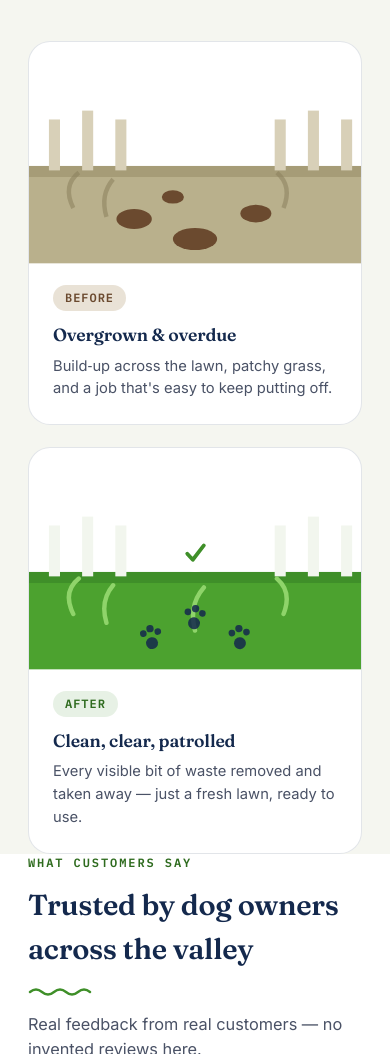
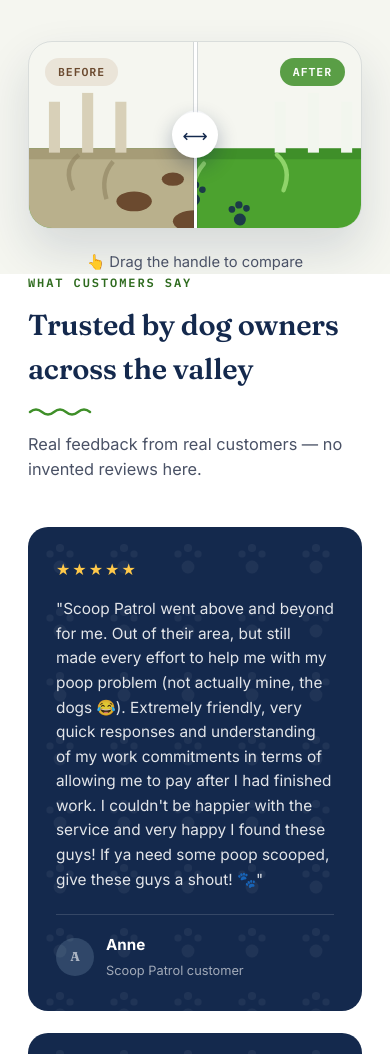
Before and after one commit to maul2491/scoop-patrol-website, a plain HTML site: page index.html in a window 390 px wide. Shown: the part 2862-3916 px from the top of the page. Drawn offline with Linux system fonts and the light colour scheme.

Commit message:
Add reviews, real contact details, and a drag-to-reveal before/after slider
- Add testimonials section with Anne and Laura's real reviews
- Replace placeholder WhatsApp/email with real phone number (07760 541636)
- Swap the two-box before/after comparison for an interactive drag slider
- Fix mobile header showing the Message Us pill behind the burger menu

```diff
--- a/index.html
+++ b/index.html
@@ -234,23 +234,40 @@
   .section-head p{margin-top:16px;color:#4a5266;font-size:1.02rem;}
   section.pad{padding:88px 0;overflow:hidden;}
 
-  /* ---------- before/after comparison ---------- */
-  .compare-grid{display:grid;grid-template-columns:1fr;gap:22px;}
-  @media(min-width:760px){.compare-grid{grid-template-columns:1fr 1fr;}}
-  .compare-card{
-    background:var(--paper);border:1px solid var(--line);border-radius:22px;
-    overflow:hidden;
+  /* ---------- before/after drag-to-reveal slider ---------- */
+  .compare-slider{
+    position:relative;width:100%;aspect-ratio:16/9;max-width:820px;margin:0 auto;
+    border-radius:24px;overflow:hidden;border:1px solid var(--line);
+    box-shadow:0 22px 48px rgba(20,41,77,0.14);
+    touch-action:pan-y;cursor:ew-resize;
+    -webkit-user-select:none;user-select:none;
   }
-  .compare-card .art{width:100%;display:block;aspect-ratio:3/2;}
-  .compare-card .cap{padding:20px 24px 24px;}
-  .compare-tag{
-    display:inline-block;font-family:'IBM Plex Mono',monospace;font-weight:600;font-size:0.75rem;
-    letter-spacing:0.08em;text-transform:uppercase;padding:4px 12px;border-radius:999px;margin-bottom:10px;
+  .compare-layer{position:absolute;inset:0;}
+  .compare-layer svg,.compare-layer img{width:100%;height:100%;display:block;object-fit:cover;-webkit-user-drag:none;}
+  .compare-layer.before-layer{clip-path:inset(0 50% 0 0);}
+  .compare-tag-float{
+    position:absolute;top:16px;z-index:4;
+    font-family:'IBM Plex Mono',monospace;font-weight:600;font-size:0.72rem;
+    letter-spacing:0.08em;text-transform:uppercase;padding:5px 13px;border-radius:999px;
+    pointer-events:none;
   }
-  .compare-tag.before{background:#E9E2D6;color:#6B4A2F;}
-  .compare-tag.after{background:rgba(63,143,41,0.12);color:var(--green-deep);}
-  .compare-card h3{font-size:1.1rem;color:var(--navy);margin-bottom:6px;}
-  .compare-card p{margin:0;color:#4a5266;font-size:0.92rem;}
+  .compare-tag-float.before-tag{left:16px;background:rgba(233,226,214,0.92);color:#6B4A2F;}
+  .compare-tag-float.after-tag{right:16px;background:rgba(63,143,41,0.85);color:#fff;}
+  .compare-handle{
+    position:absolute;top:0;bottom:0;left:50%;width:0;z-index:3;
+  }
+  .compare-handle::before{
+    content:"";position:absolute;top:0;bottom:0;left:-1.5px;width:3px;
+    background:#fff;box-shadow:0 0 0 1px rgba(20,41,77,0.15);
+  }
+  .compare-handle-btn{
+    position:absolute;top:50%;left:50%;transform:translate(-50%,-50%);
+    width:46px;height:46px;border-radius:50%;background:#fff;
+    box-shadow:0 8px 20px rgba(20,41,77,0.32);
+    display:flex;align-items:center;justify-content:center;
+    font-size:1.1rem;color:var(--navy);cursor:ew-resize;
+  }
+  .compare-cap{max-width:640px;margin:22px auto 0;text-align:center;color:#4a5266;font-size:0.92rem;}
 
   /* ---------- how it works ---------- */
   .steps{display:grid;grid-template-columns:1fr;gap:26px;}
@@ -578,39 +595,9 @@
       <svg class="squiggle" viewBox="0 0 72 10" width="72" height="10" aria-hidden="true"><path d="M2 6 Q8 1 14 6 T26 6 T38 6 T50 6 T62 6" fill="none" stroke="#3F8F29" stroke-width="2.4" stroke-linecap="round"/></svg>
       <p>Same garden, same fence — the only thing missing after we've been is the mess.</p>
     </div>
-    <div class="compare-grid reveal-group">
-      <div class="compare-card">
-        <svg class="art" viewBox="0 0 300 200" xmlns="http://www.w3.org/2000/svg" preserveAspectRatio="xMidYMid slice" role="img" aria-label="Illustration of an overgrown garden with pet waste scattered across the lawn">
-          <rect x="0" y="120" width="300" height="80" fill="#B9B08C"/>
-          <rect x="0" y="112" width="300" height="10" fill="#A69C77"/>
-          <g fill="#D8D0B8">
-            <rect x="18" y="70" width="10" height="46"/>
-            <rect x="48" y="62" width="10" height="54"/>
-            <rect x="78" y="70" width="10" height="46"/>
-            <rect x="222" y="70" width="10" height="46"/>
-            <rect x="252" y="62" width="10" height="54"/>
-            <rect x="282" y="70" width="10" height="46"/>
-          </g>
-          <g fill="#8a7f5c" opacity="0.55">
-            <path d="M40 150 Q30 130 45 118" stroke="#8a7f5c" stroke-width="4" fill="none"/>
-            <path d="M70 158 Q64 138 76 124" stroke="#8a7f5c" stroke-width="4" fill="none"/>
-            <path d="M230 150 Q238 130 224 118" stroke="#8a7f5c" stroke-width="4" fill="none"/>
-          </g>
-          <g fill="#6B4A2F">
-            <ellipse cx="95" cy="160" rx="16" ry="9"/>
-            <ellipse cx="150" cy="178" rx="20" ry="10"/>
-            <ellipse cx="205" cy="155" rx="14" ry="8"/>
-            <ellipse cx="130" cy="140" rx="10" ry="6"/>
-          </g>
-        </svg>
-        <div class="cap">
-          <span class="compare-tag before">Before</span>
-          <h3>Overgrown &amp; overdue</h3>
-          <p>Build‑up across the lawn, patchy grass, and a job that's easy to keep putting off.</p>
-        </div>
-      </div>
-      <div class="compare-card">
-        <svg class="art" viewBox="0 0 300 200" xmlns="http://www.w3.org/2000/svg" preserveAspectRatio="xMidYMid slice" role="img" aria-label="Illustration of the same garden after a clean, tidy with a paw print trail and a checkmark">
+    <div class="compare-slider reveal" id="compareSlider">
+      <div class="compare-layer after-layer">
+        <svg viewBox="0 0 300 200" xmlns="http://www.w3.org/2000/svg" preserveAspectRatio="xMidYMid slice" role="img" aria-label="Photo of the garden after a Scoop Patrol clean">
           <rect x="0" y="120" width="300" height="80" fill="#4CA22F"/>
           <rect x="0" y="112" width="300" height="10" fill="#3F8F29"/>
           <g fill="#F2F6EE">
@@ -637,13 +624,39 @@
             <path d="M-7 0.5 L-2 6 L8 -7" stroke="#3F8F29" stroke-width="3.4" fill="none" stroke-linecap="round" stroke-linejoin="round"/>
           </g>
         </svg>
-        <div class="cap">
-          <span class="compare-tag after">After</span>
-          <h3>Clean, clear, patrolled</h3>
-          <p>Every visible bit of waste removed and taken away — just a fresh lawn, ready to use.</p>
-        </div>
+      </div>
+      <div class="compare-layer before-layer" id="beforeLayer">
+        <svg viewBox="0 0 300 200" xmlns="http://www.w3.org/2000/svg" preserveAspectRatio="xMidYMid slice" role="img" aria-label="Photo of the garden before a Scoop Patrol clean, with waste scattered across the lawn">
+          <rect x="0" y="120" width="300" height="80" fill="#B9B08C"/>
+          <rect x="0" y="112" width="300" height="10" fill="#A69C77"/>
+          <g fill="#D8D0B8">
+            <rect x="18" y="70" width="10" height="46"/>
+            <rect x="48" y="62" width="10" height="54"/>
+            <rect x="78" y="70" width="10" height="46"/>
+            <rect x="222" y="70" width="10" height="46"/>
+            <rect x="252" y="62" width="10" height="54"/>
+            <rect x="282" y="70" width="10" height="46"/>
+          </g>
+          <g fill="#8a7f5c" opacity="0.55">
+            <path d="M40 150 Q30 130 45 118" stroke="#8a7f5c" stroke-width="4" fill="none"/>
+            <path d="M70 158 Q64 138 76 124" stroke="#8a7f5c" stroke-width="4" fill="none"/>
+            <path d="M230 150 Q238 130 224 118" stroke="#8a7f5c" stroke-width="4" fill="none"/>
+          </g>
+          <g fill="#6B4A2F">
+            <ellipse cx="95" cy="160" rx="16" ry="9"/>
+            <ellipse cx="150" cy="178" rx="20" ry="10"/>
+            <ellipse cx="205" cy="155" rx="14" ry="8"/>
+            <ellipse cx="130" cy="140" rx="10" ry="6"/>
+          </g>
+        </svg>
+      </div>
+      <span class="compare-tag-float before-tag">Before</span>
+      <span class="compare-tag-float after-tag">After</span>
+      <div class="compare-handle" id="compareHandle">
+        <div class="compare-handle-btn" id="compareHandleBtn" tabindex="0" role="slider" aria-label="Drag to compare before and after" aria-valuenow="50" aria-valuemin="0" aria-valuemax="100">⟷</div>
       </div>
     </div>
+    <p class="compare-cap reveal">👆 Drag the handle to compare</p>
   </div>
 </section>
 
@@ -874,6 +887,52 @@
     document.getElementById('mmenu').classList.remove('open');
   }));
 
+  // before/after drag-to-reveal slider
+  (function(){
+    const slider = document.getElementById('compareSlider');
+    const beforeLayer = document.getElementById('beforeLayer');
+    const handle = document.getElementById('compareHandle');
+    const handleBtn = document.getElementById('compareHandleBtn');
+    if(!slider || !beforeLayer || !handle || !handleBtn) return;
+
+    function setPct(pct){
+      pct = Math.min(100, Math.max(0, pct));
+      beforeLayer.style.clipPath = `inset(0 ${100 - pct}% 0 0)`;
+      handle.style.left = pct + '%';
+      handleBtn.setAttribute('aria-valuenow', Math.round(pct));
+    }
+
+    function pctFromClientX(clientX){
+      const rect = slider.getBoundingClientRect();
+      return ((clientX - rect.left) / rect.width) * 100;
+    }
+
+    let dragging = false;
+    function onPointerMove(e){
+      if(!dragging) return;
+      setPct(pctFromClientX(e.clientX));
+    }
+    function stopDrag(){
+      dragging = false;
+      window.removeEventListener('pointermove', onPointerMove);
+      window.removeEventListener('pointerup', stopDrag);
+    }
+    function startDrag(e){
+      dragging = true;
+      setPct(pctFromClientX(e.clientX));
+      window.addEventListener('pointermove', onPointerMove);
+      window.addEventListener('pointerup', stopDrag);
+      e.preventDefault();
+    }
+    slider.addEventListener('pointerdown', startDrag);
+    handleBtn.addEventListener('keydown', (e)=>{
+      const current = parseFloat(handleBtn.getAttribute('aria-valuenow')) || 50;
+      if(e.key === 'ArrowLeft'){ setPct(current - 5); e.preventDefault(); }
+      if(e.key === 'ArrowRight'){ setPct(current + 5); e.preventDefault(); }
+    });
+    setPct(50);
+  })();
+
   // pricing tabs
   document.querySelectorAll('.tab-btn').forEach(btn=>{
     btn.addEventListener('click',()=>{
```
